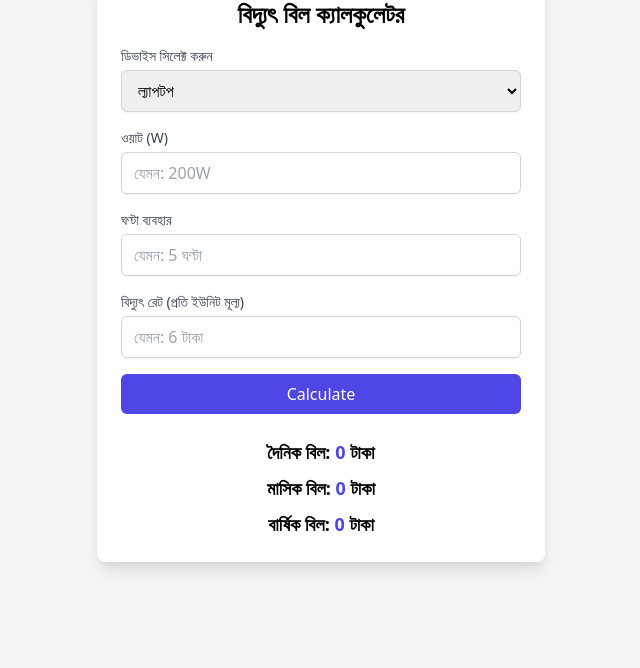
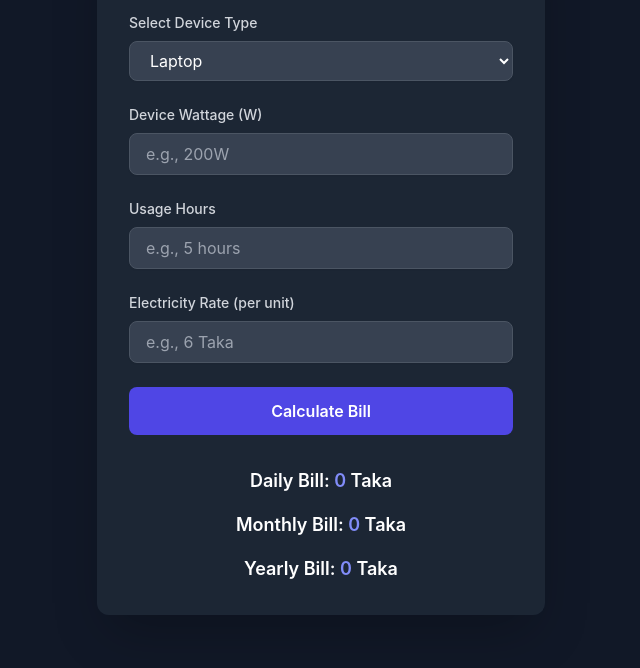
Before and after one commit to saifulislammz/Computer-Electricity-Bill-Calculator-Tool, a website: page index.html in a window 1280 px wide. Shown: the part 132-800 px from the top of the page, without its empty margins (319-959 px from the left). Drawn offline with nearby package versions, Linux system fonts and the light colour scheme.

Commit message:
update 03

```diff
--- a/index.html
+++ b/index.html
@@ -7,46 +7,46 @@
     <link href="https://cdn.jsdelivr.net/npm/tailwindcss@2.2.19/dist/tailwind.min.css" rel="stylesheet">
     <link rel="stylesheet" href="styles.css">
 </head>
-<body class="bg-gray-100 flex items-center justify-center min-h-screen p-4">
-    <div class="calculator bg-white p-6 rounded-lg shadow-lg w-full max-w-md">
-        <h1 class="text-2xl font-bold text-center mb-4">বিদ্যুৎ বিল ক্যালকুলেটর</h1>
-        <form id="billForm" class="space-y-4">
-            <!-- ডিভাইস সিলেক্ট করুন -->
+<body class="bg-gray-900 text-white flex items-center justify-center min-h-screen p-4">
+    <div class="calculator bg-gray-800 p-8 rounded-xl shadow-2xl w-full max-w-md">
+        <h1 class="text-3xl font-bold text-center mb-6 text-indigo-400">Electricity Bill Calculator</h1>
+        <form id="billForm" class="space-y-6">
+            <!-- Device Type Selection -->
             <div>
-                <label for="deviceType" class="block text-sm font-medium text-gray-700">ডিভাইস সিলেক্ট করুন</label>
-                <select id="deviceType" class="mt-1 block w-full px-3 py-2 border border-gray-300 rounded-md shadow-sm focus:outline-none focus:ring-indigo-500 focus:border-indigo-500" required>
-                    <option value="laptop">ল্যাপটপ</option>
-                    <option value="desktop">ডেক্সটপ</option>
+                <label for="deviceType" class="block text-sm font-medium text-gray-300">Select Device Type</label>
+                <select id="deviceType" class="mt-2 block w-full px-4 py-2 bg-gray-700 border border-gray-600 rounded-lg shadow-sm text-white focus:outline-none focus:ring-2 focus:ring-indigo-500 focus:border-indigo-500" required>
+                    <option value="laptop">Laptop</option>
+                    <option value="desktop">Desktop</option>
                 </select>
             </div>
-            <!-- ওয়াট ইনপুট -->
+            <!-- Watt Input -->
             <div>
-                <label for="watt" class="block text-sm font-medium text-gray-700">ওয়াট (W)</label>
-                <input type="number" id="watt" class="mt-1 block w-full px-3 py-2 border border-gray-300 rounded-md shadow-sm focus:outline-none focus:ring-indigo-500 focus:border-indigo-500" placeholder="যেমন: 200W" required>
+                <label for="watt" class="block text-sm font-medium text-gray-300">Device Wattage (W)</label>
+                <input type="number" id="watt" class="mt-2 block w-full px-4 py-2 bg-gray-700 border border-gray-600 rounded-lg shadow-sm text-white focus:outline-none focus:ring-2 focus:ring-indigo-500 focus:border-indigo-500" placeholder="e.g., 200W" required>
             </div>
-            <!-- মনিটরের ওয়াট ইনপুট (শুধু ডেক্সটপের জন্য) -->
+            <!-- Monitor Watt Input (Only for Desktop) -->
             <div id="monitorWattField" class="hidden">
-                <label for="monitorWatt" class="block text-sm font-medium text-gray-700">মনিটরের ওয়াট (W)</label>
-                <input type="number" id="monitorWatt" class="mt-1 block w-full px-3 py-2 border border-gray-300 rounded-md shadow-sm focus:outline-none focus:ring-indigo-500 focus:border-indigo-500" placeholder="যেমন: 50W">
+                <label for="monitorWatt" class="block text-sm font-medium text-gray-300">Monitor Wattage (W)</label>
+                <input type="number" id="monitorWatt" class="mt-2 block w-full px-4 py-2 bg-gray-700 border border-gray-600 rounded-lg shadow-sm text-white focus:outline-none focus:ring-2 focus:ring-indigo-500 focus:border-indigo-500" placeholder="e.g., 50W">
             </div>
-            <!-- ঘণ্টা ইনপুট -->
+            <!-- Hours Input -->
             <div>
-                <label for="hours" class="block text-sm font-medium text-gray-700">ঘণ্টা ব্যবহার</label>
-                <input type="number" id="hours" class="mt-1 block w-full px-3 py-2 border border-gray-300 rounded-md shadow-sm focus:outline-none focus:ring-indigo-500 focus:border-indigo-500" placeholder="যেমন: 5 ঘণ্টা" required>
+                <label for="hours" class="block text-sm font-medium text-gray-300">Usage Hours</label>
+                <input type="number" id="hours" class="mt-2 block w-full px-4 py-2 bg-gray-700 border border-gray-600 rounded-lg shadow-sm text-white focus:outline-none focus:ring-2 focus:ring-indigo-500 focus:border-indigo-500" placeholder="e.g., 5 hours" required>
             </div>
-            <!-- বিদ্যুৎ রেট ইনপুট -->
+            <!-- Electricity Rate Input -->
             <div>
-                <label for="rate" class="block text-sm font-medium text-gray-700">বিদ্যুৎ রেট (প্রতি ইউনিট মূল্য)</label>
-                <input type="number" id="rate" class="mt-1 block w-full px-3 py-2 border border-gray-300 rounded-md shadow-sm focus:outline-none focus:ring-indigo-500 focus:border-indigo-500" placeholder="যেমন: 6 টাকা" required>
+                <label for="rate" class="block text-sm font-medium text-gray-300">Electricity Rate (per unit)</label>
+                <input type="number" id="rate" class="mt-2 block w-full px-4 py-2 bg-gray-700 border border-gray-600 rounded-lg shadow-sm text-white focus:outline-none focus:ring-2 focus:ring-indigo-500 focus:border-indigo-500" placeholder="e.g., 6 Taka" required>
             </div>
-            <!-- Calculate বোতাম -->
-            <button type="submit" class="w-full bg-indigo-600 text-white py-2 px-4 rounded-md hover:bg-indigo-700 focus:outline-none focus:ring-2 focus:ring-indigo-500 focus:ring-offset-2">Calculate</button>
+            <!-- Calculate Button -->
+            <button type="submit" class="w-full bg-indigo-600 text-white py-3 px-4 rounded-lg font-semibold hover:bg-indigo-700 transition duration-300 focus:outline-none focus:ring-2 focus:ring-indigo-500 focus:ring-offset-2 focus:ring-offset-gray-800">Calculate Bill</button>
         </form>
-        <!-- রেজাল্ট ডিসপ্লে -->
-        <div id="result" class="mt-6 space-y-2">
-            <div class="text-center text-lg font-semibold">দৈনিক বিল: <span id="dailyBill" class="text-indigo-600">0</span> টাকা</div>
-            <div class="text-center text-lg font-semibold">মাসিক বিল: <span id="monthlyBill" class="text-indigo-600">0</span> টাকা</div>
-            <div class="text-center text-lg font-semibold">বার্ষিক বিল: <span id="yearlyBill" class="text-indigo-600">0</span> টাকা</div>
+        <!-- Result Display -->
+        <div id="result" class="mt-8 space-y-4">
+            <div class="text-center text-lg font-semibold">Daily Bill: <span id="dailyBill" class="text-indigo-400">0</span> Taka</div>
+            <div class="text-center text-lg font-semibold">Monthly Bill: <span id="monthlyBill" class="text-indigo-400">0</span> Taka</div>
+            <div class="text-center text-lg font-semibold">Yearly Bill: <span id="yearlyBill" class="text-indigo-400">0</span> Taka</div>
         </div>
     </div>
     <script src="script.js"></script>
--- a/styles.css
+++ b/styles.css
@@ -1 +1,10 @@
 /* Custom styles can be added here */
+/* Custom styles for additional tweaks */
+body {
+    font-family: 'Inter', sans-serif;
+}
+
+.calculator {
+    backdrop-filter: blur(10px);
+    background-color: rgba(31, 41, 55, 0.9);
+}
```
Also changed, not shown: script.js (+4 -4 lines), script.ts (+4 -4 lines), README.md.
